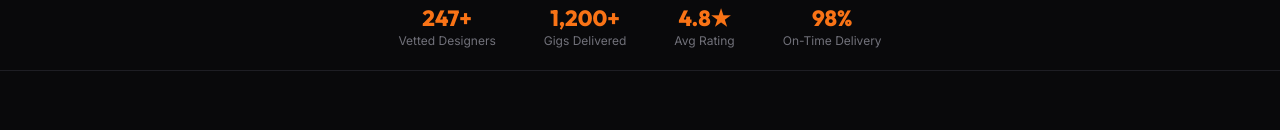
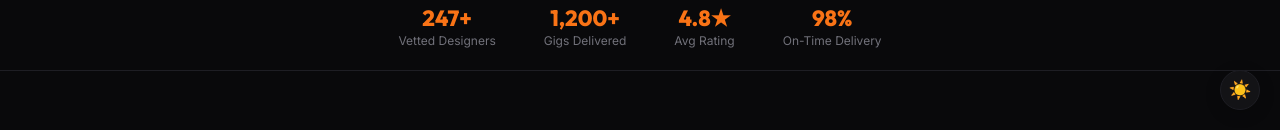
Before and after one commit to beatrootpine/lastminutedesign, a React (Vite) app: page / in a window 1280 px wide. Shown: the part 670-800 px from the top of the page. Built offline with nearby package versions, Linux system fonts and the light colour scheme.

Commit message:
Update App.jsx

```diff
--- a/App.jsx
+++ b/App.jsx
@@ -36,7 +36,7 @@ const ALL_SERVICES = Object.values(SERVICES).flat();
 const TIERS = {
   4: { label: "4 Hours", tag: "RUSH", desc: "Ultra-priority. Work starts immediately." },
   12: { label: "12 Hours", tag: "EXPRESS", desc: "Same-day delivery. Starts within 2 hours." },
-  24: { label: "24+ Hours", tag: "STANDARD", desc: "Next-day delivery. Best value." },
+  24: { label: "24 Hours", tag: "STANDARD", desc: "Next-day delivery. Best value." },
 };
 
 // ─── API HELPER ─────────────────────────────────────────────────────────────
@@ -66,7 +66,6 @@ const sendEmail = async (type, data) => {
 const CSS = `
 @import url('https://fonts.googleapis.com/css2?family=Inter:wght@400;500;600;700&family=Outfit:wght@400;500;600;700;800&display=swap');
 *{box-sizing:border-box;margin:0;padding:0}
-body{background:#09090b;color:#fafafa;font-family:Inter,sans-serif}
 ::-webkit-scrollbar{width:5px}
 ::-webkit-scrollbar-thumb{background:#333;border-radius:4px}
 ::selection{background:#f97316;color:#09090b}
@@ -75,15 +74,30 @@ body{background:#09090b;color:#fafafa;font-family:Inter,sans-serif}
 @keyframes fadeIn{from{opacity:0}to{opacity:1}}
 `;
 
-const X = {
-  bg: "#09090b", card: "#131316", border: "#1e1e24",
+const themes = {
+  dark: {
+    bg: "#09090b", card: "#131316", border: "#1e1e24", hover: "#1a1a1f",
+    white: "#fafafa", gray: "#71717a", grayLight: "#a1a1aa",
+    navBg: "rgba(9,9,11,0.85)", cardBg: "#131316",
+  },
+  light: {
+    bg: "#f8f8fa", card: "#ffffff", border: "#e4e4e7", hover: "#f0f0f2",
+    white: "#09090b", gray: "#71717a", grayLight: "#52525b",
+    navBg: "rgba(255,255,255,0.9)", cardBg: "#ffffff",
+  },
+};
+
+const accents = {
   orange: "#f97316", orangeLight: "#fb923c",
   orangeDim: "rgba(249,115,22,0.1)", orangeBorder: "rgba(249,115,22,0.2)",
   teal: "#06b6d4", tealLight: "#22d3ee",
   tealDim: "rgba(6,182,212,0.1)", tealBorder: "rgba(6,182,212,0.2)",
-  white: "#fafafa", gray: "#71717a", grayLight: "#a1a1aa",
   green: "#22c55e", red: "#ef4444", yellow: "#eab308",
 };
+
+// Theme context — mutable reference
+let X = { ...themes.dark, ...accents };
+const setTheme = (t) => { Object.assign(X, themes[t], accents); };
 
 // ─── UI PRIMITIVES ──────────────────────────────────────────────────────────
 const H = ({ children, s = 24, style }) => <h2 style={{ fontFamily: "Outfit", fontWeight: 700, fontSize: s, color: X.white, letterSpacing: "-0.02em", lineHeight: 1.2, ...style }}>{children}</h2>;
@@ -377,7 +391,7 @@ const Landing = ({ go }) => {
         <div style={{ fontFamily: "Outfit", fontWeight: 800, fontSize: 18, color: X.white, marginBottom: 12 }}>
           <span style={{ color: X.orange }}>lastminute</span>.design
         </div>
-        <T dim sm>Owned by Branded SA Corporation · Proudly South African</T>
+        <T dim sm>24/7 Rush Creative Studio · Based in South Africa</T>
         <T dim sm style={{ marginTop: 4 }}>hello@lastminutedesigns.co.za · +27 82 000 0000</T>
         <T dim sm style={{ marginTop: 12 }}>© {new Date().getFullYear()} Last Minute Designs. All rights reserved.</T>
       </div>
@@ -962,13 +976,13 @@ const Dashboard = ({ role, profile, onLogout, createGig, acceptGig, deliverGig,
               <div style={{ display: "flex", justifyContent: "space-between", alignItems: "center", marginBottom: 16 }}><H s={20}>{isCust ? "My Projects" : "My Gigs"}</H>{isCust && <Btn sm onClick={() => setShowCreate(true)}>+ New Gig</Btn>}</div>
               <div style={{ display: "grid", gridTemplateColumns: "repeat(auto-fit, minmax(120px, 1fr))", gap: 8, marginBottom: 20 }}>{[{ l: "Active", v: active.length, c: accent }, { l: "Delivered", v: delivered.length, c: X.green }, { l: "Done", v: completed.length, c: X.grayLight }, { l: isCust ? "Spent" : "Earned", v: `R${Math.round(earned).toLocaleString()}`, c: isCust ? X.orangeLight : X.tealLight }].map(s => <Card key={s.l} style={{ textAlign: "center", padding: 10 }}><div style={{ fontFamily: "Outfit", fontWeight: 800, fontSize: 18, color: s.c }}>{s.v}</div><T sm dim>{s.l}</T></Card>)}</div>
               {gigs.length === 0 ? <Card style={{ textAlign: "center", padding: 36 }}><T dim>No projects yet</T>{isCust && <Btn sm onClick={() => setShowCreate(true)} style={{ marginTop: 10 }}>Submit your first gig</Btn>}</Card> : (
-                <div style={{ display: "flex", flexDirection: "column", gap: 8 }}>{gigs.map(g => <Card key={g.id} onClick={() => setSelectedGig(g)} style={{ cursor: "pointer", padding: 16 }}><div style={{ display: "flex", justifyContent: "space-between", alignItems: "center" }}><div><div style={{ display: "flex", gap: 4, marginBottom: 4 }}><Pill color={{ pending: X.yellow, in_progress: accent, delivered: X.green, completed: X.green }[g.status]||X.gray}>{g.status.replace("_"," ")}</Pill><Pill color={g.turnaround===4?X.red:g.turnaround===12?X.yellow:X.green}>{TIERS[g.turnaround]?.tag}</Pill></div><T style={{ color: X.white, fontWeight: 600 }}>{g.service}</T>{g.brief && <T sm dim style={{ marginTop: 2 }}>{g.brief.slice(0,60)}{g.brief.length>60?"...":""}</T>}</div><div style={{ textAlign: "right" }}><div style={{ fontFamily: "Outfit", fontWeight: 800, fontSize: 16, color: accent }}>R{g.price?.toLocaleString()}</div><T sm dim>{new Date(g.created_at).toLocaleDateString("en-ZA")}</T></div></div></Card>)}</div>
+                <div style={{ display: "flex", flexDirection: "column", gap: 8 }}>{gigs.map(g => <Card key={g.id} onClick={() => setSelectedGig(g)} style={{ cursor: "pointer", padding: 16 }}><div style={{ display: "flex", justifyContent: "space-between", alignItems: "center" }}><div><div style={{ display: "flex", gap: 4, marginBottom: 4 }}><Pill color={{ pending: X.yellow, in_progress: accent, delivered: X.green, completed: X.green }[g.status]||X.gray}>{g.status.replace("_"," ")}</Pill><Pill color={g.turnaround===4?X.red:g.turnaround===12?X.yellow:X.green}>{TIERS[g.turnaround]?.tag}</Pill></div><T style={{ color: X.white, fontWeight: 600 }}>{g.service}</T>{g.brief && <T sm dim style={{ marginTop: 2 }}>{g.brief.slice(0,60)}{g.brief.length>60?"...":""}</T>}</div><div style={{ textAlign: "right", display: "flex", flexDirection: "column", alignItems: "flex-end", gap: 6 }}><div style={{ fontFamily: "Outfit", fontWeight: 800, fontSize: 16, color: accent }}>R{g.price?.toLocaleString()}</div><T sm dim>{new Date(g.created_at).toLocaleDateString("en-ZA")}</T><span style={{ fontSize: 11, fontFamily: "Outfit", fontWeight: 600, color: accent, display: "flex", alignItems: "center", gap: 4 }}>View Details →</span></div></div></Card>)}</div>
               )}
             </div>
           )}
 
           {!loading && !showCreate && !selectedGig && section === "available" && !isCust && (
-            <div><H s={20} style={{ marginBottom: 16 }}>Available Gigs</H>{availGigs.length === 0 ? <Card style={{ textAlign: "center", padding: 36 }}><T dim>No gigs right now</T></Card> : <div style={{ display: "flex", flexDirection: "column", gap: 8 }}>{availGigs.map(g => <Card key={g.id} onClick={() => setSelectedGig(g)} style={{ cursor: "pointer", padding: 16 }}><div style={{ display: "flex", justifyContent: "space-between", alignItems: "center" }}><div><div style={{ display: "flex", gap: 4, marginBottom: 4 }}><Pill color={X.yellow}>New</Pill><Pill color={g.turnaround===4?X.red:g.turnaround===12?X.yellow:X.green}>{TIERS[g.turnaround]?.tag}</Pill></div><T style={{ color: X.white, fontWeight: 600 }}>{g.service}</T></div><div style={{ textAlign: "right" }}><div style={{ fontFamily: "Outfit", fontWeight: 800, fontSize: 16, color: X.teal }}>R{Math.round((g.price||0)*0.75).toLocaleString()}</div><T sm dim>your earnings</T></div></div></Card>)}</div>}</div>
+            <div><H s={20} style={{ marginBottom: 16 }}>Available Gigs</H>{availGigs.length === 0 ? <Card style={{ textAlign: "center", padding: 36 }}><T dim>No gigs right now</T></Card> : <div style={{ display: "flex", flexDirection: "column", gap: 8 }}>{availGigs.map(g => <Card key={g.id} onClick={() => setSelectedGig(g)} style={{ cursor: "pointer", padding: 16 }}><div style={{ display: "flex", justifyContent: "space-between", alignItems: "center" }}><div><div style={{ display: "flex", gap: 4, marginBottom: 4 }}><Pill color={X.yellow}>New</Pill><Pill color={g.turnaround===4?X.red:g.turnaround===12?X.yellow:X.green}>{TIERS[g.turnaround]?.tag}</Pill></div><T style={{ color: X.white, fontWeight: 600 }}>{g.service}</T>{g.brief && <T sm dim style={{ marginTop: 2 }}>{g.brief.slice(0,80)}{g.brief.length>80?"...":""}</T>}</div><div style={{ textAlign: "right", display: "flex", flexDirection: "column", alignItems: "flex-end", gap: 6 }}><div style={{ fontFamily: "Outfit", fontWeight: 800, fontSize: 16, color: X.teal }}>R{Math.round((g.price||0)*0.75).toLocaleString()}</div><T sm dim>your earnings</T><span style={{ fontSize: 11, fontFamily: "Outfit", fontWeight: 600, color: X.teal, display: "flex", alignItems: "center", gap: 4 }}>View Details →</span></div></div></Card>)}</div>}</div>
           )}
 
           {!loading && !showCreate && !selectedGig && section === "profile" && isCust && <CustProfile customer={profile} onUpdate={onUpdateProfile} />}
@@ -1097,7 +1111,25 @@ const AuthScreen = ({ go, onAuth, mode: im, role: ir }) => {
 // ─── MAIN APP ───────────────────────────────────────────────────────────────
 export default function App() {
   const [pg, setPg] = useState("landing"); const [toast, setToast] = useState(null); const [profile, setProfile] = useState(null); const [role, setRole] = useState(null); const [rateGig, setRateGig] = useState(null);
+  const [theme, setThemeState] = useState(() => localStorage.getItem("lmd_theme") || "dark");
   const note = m => setToast(m);
+
+  const toggleTheme = () => {
+    const next = theme === "dark" ? "light" : "dark";
+    setThemeState(next);
+    setTheme(next);
+    localStorage.setItem("lmd_theme", next);
+  };
+
+  // Apply theme on load
+  useEffect(() => { setTheme(theme); }, []);
+
+  // Force re-render when theme changes
+  useEffect(() => {
+    setTheme(theme);
+    document.body.style.background = X.bg;
+    document.body.style.color = X.white;
+  }, [theme]);
 
   useEffect(() => {
     const s = localStorage.getItem("lmd_session");
@@ -1147,9 +1179,20 @@ export default function App() {
   const rateSubmit = async (score, fb) => { if (!rateGig) return; await api("rate_gig", { gig_id: rateGig.id, customer_id: profile.id, designer_id: rateGig.designer_id, score, feedback: fb }); setRateGig(null); note("Thanks for rating!"); };
 
   return (
-    <div style={{ fontFamily: "Inter, sans-serif", color: X.white, background: X.bg, minHeight: "100vh" }}>
-      <style>{CSS}</style>
+    <div style={{ fontFamily: "Inter, sans-serif", color: X.white, background: X.bg, minHeight: "100vh", transition: "background 0.3s, color 0.3s" }}>
+      <style>{CSS}{`body{background:${X.bg};color:${X.white};transition:background 0.3s,color 0.3s}`}</style>
       {toast && <Toasty msg={toast} onClose={() => setToast(null)} />}
+
+      {/* Theme toggle — fixed bottom right */}
+      <button onClick={toggleTheme} style={{
+        position: "fixed", bottom: 20, right: 20, zIndex: 9999,
+        width: 40, height: 40, borderRadius: "50%",
+        background: X.card, border: `1px solid ${X.border}`,
+        color: X.white, fontSize: 18, cursor: "pointer",
+        display: "flex", alignItems: "center", justifyContent: "center",
+        boxShadow: "0 4px 16px rgba(0,0,0,0.2)", transition: "all 0.3s",
+      }}>{theme === "dark" ? "☀️" : "🌙"}</button>
+
       {pg === "landing" && <Landing go={setPg} />}
       {pg === "customer-login" && <AuthScreen go={setPg} onAuth={handleAuth} mode="login" role="customer" />}
       {pg === "customer-signup" && <AuthScreen go={setPg} onAuth={handleAuth} mode="signup" role="customer" />}
```
